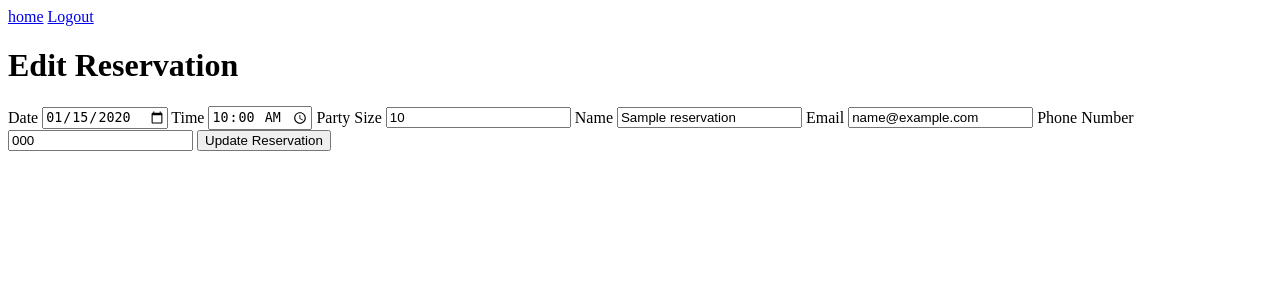
After one commit to Balvarezpandozi/ProjectCOSC4351, a Flask app: page /edit-reservation/1 in a window 1280 px wide. The commit adds this page. Shown: the top 300 px of the page. Run offline with Flask 2, Linux system fonts and the light colour scheme; a user stored in the database is signed in; tables that the repository leaves empty hold one stand-in row (values such as "Sample post").

Commit message:
last changes

```diff
--- a/website/models.py
+++ b/website/models.py
@@ -35,7 +35,6 @@ class Reservation(db.Model):
     name = db.Column(db.String(120))
     email = db.Column(db.String(120))
     phone_number = db.Column(db.String(120))
-    user_id = db.Column(db.Integer, db.ForeignKey('user.id'))
     tables  = db.relationship('Table')
     user_id = db.Column(db.Integer, db.ForeignKey('user.id'))
 
--- a/website/static/javascript/main.js
+++ b/website/static/javascript/main.js
@@ -4,3 +4,10 @@ function deleteNote(noteId) {
         body: JSON.stringify({ noteId: noteId }),
     }).then((res) => { window.location.href = '/'; });
 }
+
+function deleteReservation(reservationId) {
+    fetch('/delete-reservation', {
+        method: 'POST',
+        body: JSON.stringify({ reservationId: reservationId }),
+    }).then((res) => { window.location.href = '/'; });
+}
--- /dev/null
+++ b/website/templates/edit_reservation.html
@@ -0,0 +1,20 @@
+{% extends "base.html" %}
+{% block title %}Edit Reservation{% endblock %}
+{% block content %}
+    <h1>Edit Reservation</h1>
+    <form method="POST">
+        <label for="date">Date</label>
+        <input type="date" name="date" id="date" value="{{ date }}">
+        <label for="time">Time</label>
+        <input type="time" name="time" id="time" value="{{ time }}">
+        <label for="party-size">Party Size</label>
+        <input type="number" name="party-size" id="party-size" value="{{ reservation.party_size }}">
+        <label for="name">Name</label>
+        <input type="text" name="name" id="name" value="{{ reservation.name }}">
+        <label for="email">Email</label>
+        <input type="email" name="email" id="email" value="{{ reservation.email }}">
+        <label for="phone-number">Phone Number</label>
+        <input type="text" name="phone-number" id="phone-number" value="{{ reservation.phone_number }}">
+        <button type="submit">Update Reservation</button>
+    </form>
+{% endblock %}
--- a/website/templates/reservations.html
+++ b/website/templates/reservations.html
@@ -14,6 +14,8 @@
             {{ reservation.email }}
             {{ reservation.phone_number }}
             {{ reservation.user_id }}
+            <a href="/edit-reservation/{{ reservation.id }}">Edit</a>
+            <button onClick="deleteReservation({{ reservation.id }})">Delete note</button>
         </li>
         {% endfor %}
     </ul>
--- a/website/views.py
+++ b/website/views.py
@@ -63,6 +63,22 @@ def reserve():
 
     return render_template('reserve.html', user=current_user)
 
+@views.route('/edit-reservation/<reservation_id>', methods=['GET', 'POST'])
+@login_required
+def edit_reservation(reservation_id):
+    reservation = Reservation.query.get(reservation_id)
+    return render_template('edit_reservation.html', user=current_user, reservation=reservation, date=reservation.start_time.strftime('%Y-%m-%d'), time=reservation.start_time.strftime('%H:%M'))
+@views.route('/delete-reservation', methods=['POST'])
+@login_required
+def delete_reservation():
+    reservation = json.loads(request.data)
+    reservation_id = reservation['reservationId']
+    reservation = Reservation.query.get(reservation_id)
+    if reservation.user_id == current_user.id or reservation.user_id == None:
+        db.session.delete(reservation)
+        db.session.commit()
+    return jsonify({})
+
 @views.route('/delete-note', methods=['POST'])
 @login_required
 def delete_note():
```
